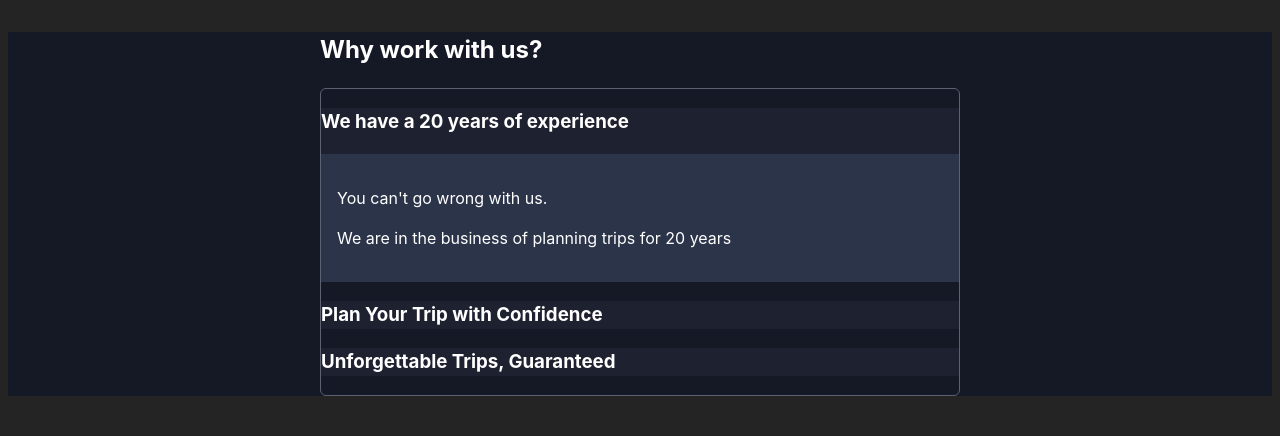
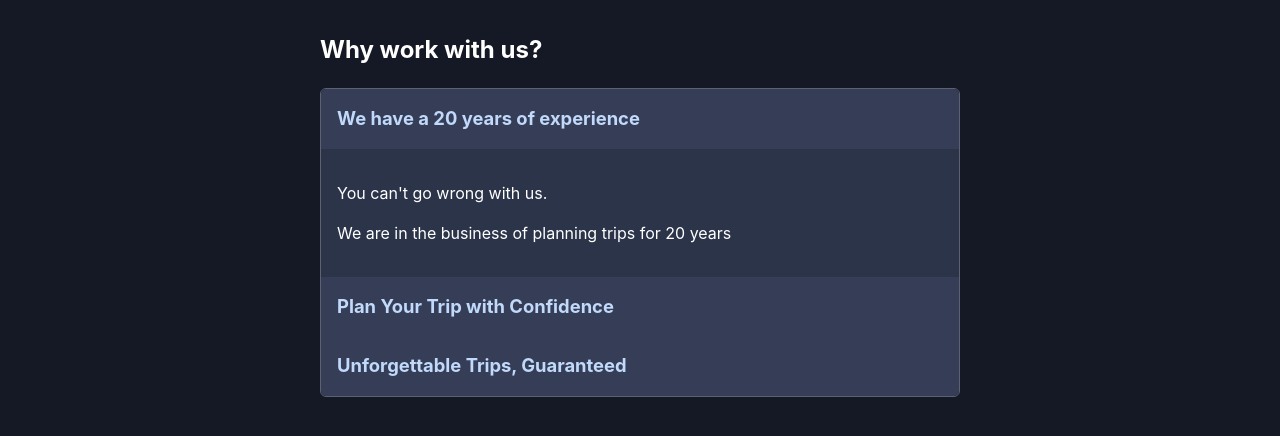
Before and after one commit to KozerT/unslpash-image-search-app, a React (Vite) app: page / in a window 1280 px wide. Both pictures are taken after a click on the element "We have a 20 years of experience". Shown: the top 436 px of the page. Built offline with nearby package versions, Linux system fonts and the light colour scheme.

Commit message:
refactor: enchance reusability and configurability with the extra compaund components for the Accordion object

```diff
--- a/src/App.jsx
+++ b/src/App.jsx
@@ -6,33 +6,53 @@ function App() {
       <section>
         <h2>Why work with us?</h2>
         <Accordion className="accordion">
-          <Accordion.Item
+          <Accordion.Item id="23972374wererwe" className="accordion-item">
+            <Accordion.Title
               id="23972374wererwe"
-            title="We have a 20 years of experience"
-            className="accordion-item"
+              className="accordion-item-title"
+            >
+              We have a 20 years of experience
+            </Accordion.Title>
+            <Accordion.Content
+              id="23972374wererwe"
+              className="accordion-item-content"
             >
               <article>
                 <p>You can&apos;t go wrong with us. </p>
                 <p>We are in the business of planning trips for 20 years</p>
               </article>
+            </Accordion.Content>
           </Accordion.Item>
-          <Accordion.Item
+          <Accordion.Item id="23972wewieu838erwe" className="accordion-item">
+            <Accordion.Title
               id="23972wewieu838erwe"
-            title="Plan Your Trip with Confidence"
-            className="accordion-item"
+              className="accordion-item-title"
+            >
+              Plan Your Trip with Confidence
+            </Accordion.Title>
+            <Accordion.Content
+              id="23972wewieu838erwe"
+              className="accordion-item-content"
             >
               <article>
                 <p> Let us take the stress out of travel planning. </p>
                 <p>
-                With our proven track record, you can relax knowing your trip is
-                in good hands.
+                  With our proven track record, you can relax knowing your trip
+                  is in good hands.
                 </p>
               </article>
+            </Accordion.Content>
           </Accordion.Item>
-          <Accordion.Item
+          <Accordion.Item id="233284werwhgfgn8erwe" className="accordion-item">
+            <Accordion.Title
               id="233284werwhgfgn8erwe"
-            title="Unforgettable Trips, Guaranteed"
-            className="accordion-item"
+              className="accordion-item-title"
+            >
+              Unforgettable Trips, Guaranteed
+            </Accordion.Title>
+            <Accordion.Content
+              id="233284werwhgfgn8erwe"
+              className="accordion-item-content"
             >
               <article>
                 <p>
@@ -41,6 +61,7 @@ function App() {
                 </p>
                 <p>Let us plan your next adventure, worry-free.</p>
               </article>
+            </Accordion.Content>
           </Accordion.Item>
         </Accordion>
       </section>
--- a/src/components/accordion/Accordion.jsx
+++ b/src/components/accordion/Accordion.jsx
@@ -1,5 +1,7 @@
 import { createContext, useContext, useState } from "react";
-import AccordionItem from "./AccordionItem";
+import AccordionItem from "./AccordionItem.jsx";
+import AccordionTitle from "./AccordionTitle.jsx";
+import AccordionContent from "./AccordionContent.jsx";
 
 const AccordionContext = createContext();
 
@@ -34,3 +36,5 @@ export default function Accordion({ children, className }) {
 }
 
 Accordion.Item = AccordionItem;
+Accordion.Title = AccordionTitle;
+Accordion.Content = AccordionContent;
--- /dev/null
+++ b/src/components/accordion/AccordionContent.jsx
@@ -0,0 +1,19 @@
+import { useAccordionContext } from "./Accordion.jsx";
+
+const AccordionContent = ({ id, children, className }) => {
+  const { openItemId } = useAccordionContext();
+
+  const isOpen = openItemId === id;
+
+  return (
+    <div
+      className={
+        isOpen ? `${className ?? ""} open` : `${className ?? ""} close`
+      }
+    >
+      {children}
+    </div>
+  );
+};
+
+export default AccordionContent;
--- a/src/components/accordion/AccordionItem.jsx
+++ b/src/components/accordion/AccordionItem.jsx
@@ -1,22 +1,5 @@
-import { useAccordionContext } from "./Accordion";
-
-const AccordionItem = ({ id, title, children, className }) => {
-  const { openItemId, toggleItem } = useAccordionContext();
-
-  const isOpen = openItemId === id;
-
-  return (
-    <li className={className}>
-      <h3 onClick={() => toggleItem(id)}>{title}</h3>
-      <div
-        className={
-          isOpen ? "accordion-item-content open" : "accordion-item-content"
-        }
-      >
-        {children}
-      </div>
-    </li>
-  );
+const AccordionItem = ({ children, className }) => {
+  return <li className={className}>{children}</li>;
 };
 
 export default AccordionItem;
--- /dev/null
+++ b/src/components/accordion/AccordionTitle.jsx
@@ -0,0 +1,12 @@
+import { useAccordionContext } from "./Accordion.jsx";
+
+const AccordionTitle = ({ id, children, className }) => {
+  const { toggleItem } = useAccordionContext();
+  return (
+    <h3 className={className} onClick={() => toggleItem(id)}>
+      {children}
+    </h3>
+  );
+};
+
+export default AccordionTitle;
--- a/src/index.css
+++ b/src/index.css
@@ -5,7 +5,6 @@
 
   color-scheme: light dark;
   color: rgba(255, 255, 255, 0.87);
-  background-color: #242424;
 
   font-synthesis: none;
   text-rendering: optimizeLegibility;
@@ -85,3 +84,7 @@ main {
 .open {
   display: block;
 }
+
+.close {
+  display: none;
+}
```
Lines whose indentation alone changed are shown as unchanged.
